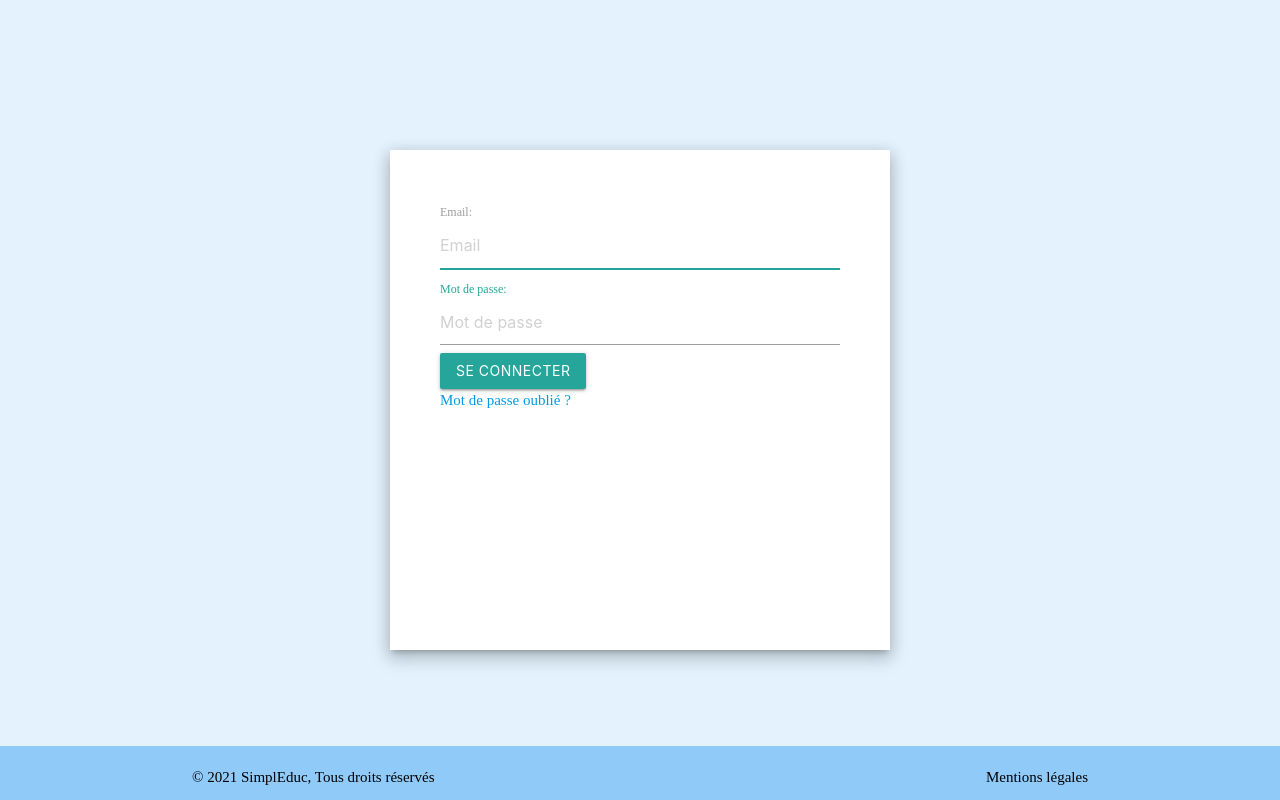
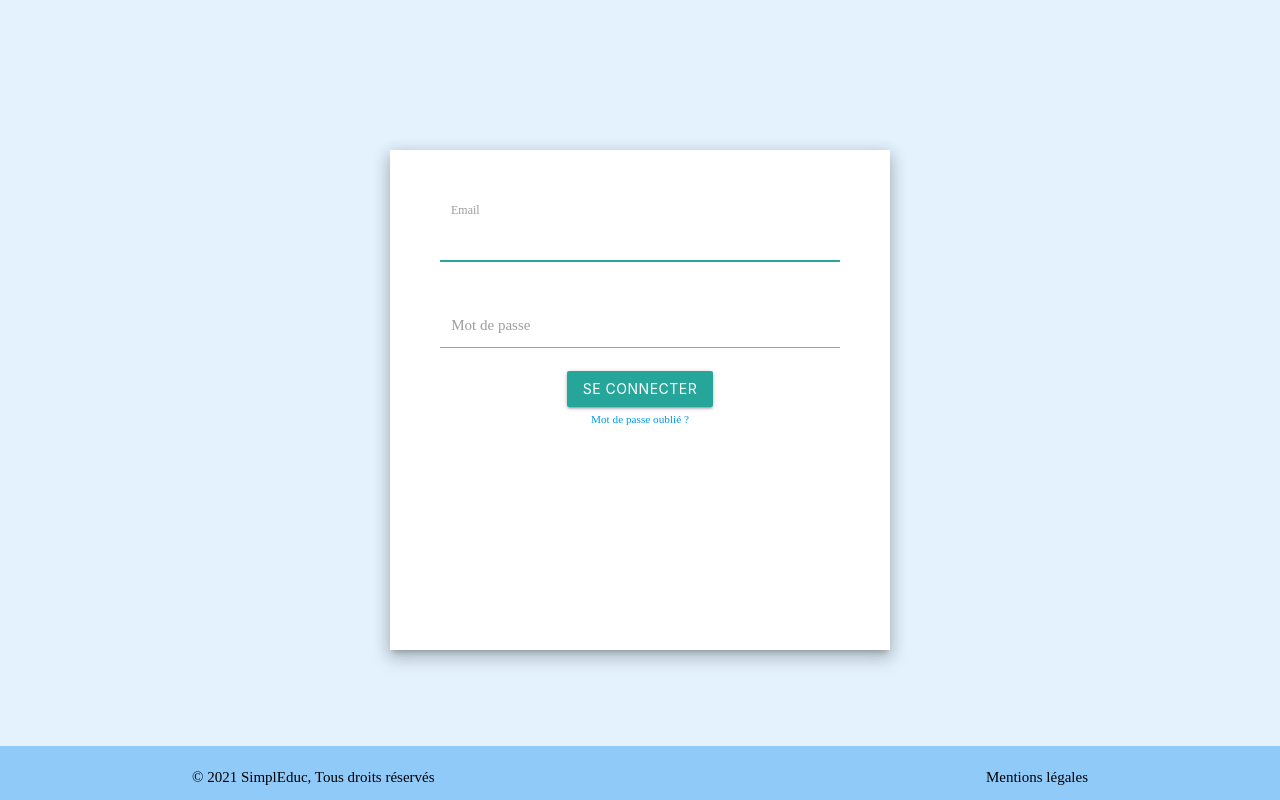
Before and after one commit to LgmMesCompetences/Simpleduc, a PHP site: template src/vue/security/connexion.html.twig in a window 1280 px wide. Run offline with PHP 8.4, Linux system fonts and the light colour scheme; the template is opened without the code that fills it, so the values that code supplies are empty; some libraries are stand-ins or nearby versions; some web fonts are replaced.

Commit message:
Multi roles in route security, update composer, update login form style to match maquettes

```diff
--- a/config/routes.php
+++ b/config/routes.php
@@ -19,11 +19,11 @@ if($db!=null) {
         $contenu = 'notfoundControleur';
     }else {
         $explose = explode(";", $lesPages[$page]);
-		$role = $explose[1];
+		$roles = explode(',',$explose[1]);
 
-		if($role!=0) {
+		if(!in_array(0, $roles)) {
 			if(isset($_SESSION['login'])){
-				if($_SESSION['role']<$role){
+				if(!in_array($role, $_SESSION['role'])){
 					$contenu = 'accueil';
 				}else {
 					$contenu = $explose[0];
--- a/public/css/style.css
+++ b/public/css/style.css
@@ -34,18 +34,6 @@ div.boiteConnexion{
 	margin-top: -250px;  /* Cette valeur doit être la moitié négative de la valeur du height */
 }
 
-a.boutonConnexion{
-	margin-top:10px;
-
-
-}
-
-#wrapper {
-  display: flex;
-  align-items: center;
-  justify-content: center;
-}
-
 .mt-5 {
     margin-top: 5rem;
 }
--- a/src/controleur/miscControleur.php
+++ b/src/controleur/miscControleur.php
@@ -15,8 +15,3 @@ function maintenanceControleur($twig) {
 function mentionsControleur($twig) {
 	echo $twig->render('misc/mentions.html.twig', array());
 }
-
-
-
-
-?>
--- a/src/controleur/securityControleur.php
+++ b/src/controleur/securityControleur.php
@@ -68,6 +68,3 @@ function deconnexionControleur($twig, $db){
 	session_destroy();
 	header("Location:index.php?page=connexion");
 }
-
-
-?>
--- a/src/vue/security/connexion.html.twig
+++ b/src/vue/security/connexion.html.twig
@@ -18,16 +18,20 @@
 
         <div class="boiteConnexion z-depth-3 white">
 			<form action="index.php?page=connexion"method="post"enctype="application/x-www-form-urlencoded">
-
-				<label for="email" class="sr-only">Email:</label>
-	    			<input type="email" id="email" name="email" class="form-control" placeholder="Email" required autofocus>
-
-	    			<label for="password">Mot de passe:</label>
-	    			<input type="password" id="password" name="password" class="form-control"placeholder="Mot de passe"  required>
-
-	    			<button class="boutonConnexion waves-effect waves-light btn" id="wrapper" type="submit" name="btConnecter">Se connecter</button>
-	    			<a href="#">Mot de passe oublié ?</a>
-
+	    		<div class="input-field col s6">
+				    <label for="email">Email</label>
+                    <input type="email" id="email" name="email" class="validate" required autofocus>
+                    <span class="helper-text" data-error="Email non valide" data-success=""></span>
+                </div>
+	    		<div class="input-field col s6">
+                    <label for="password">Mot de passe</label>
+                    <input type="password" id="password" name="password" required>
+                </div>
+                <div class="center-align col s6">
+                    <button class="waves-effect waves-light btn" type="submit" name="btConnecter">Se connecter</button>
+                    <br>
+                    <a href=""><small>Mot de passe oublié ?</small></a>
+                </div>
 			</form>
 		</div>
 
```
Also changed, not shown: src/controleur/userControleur.php (line endings or trailing spaces), 1 other file.
